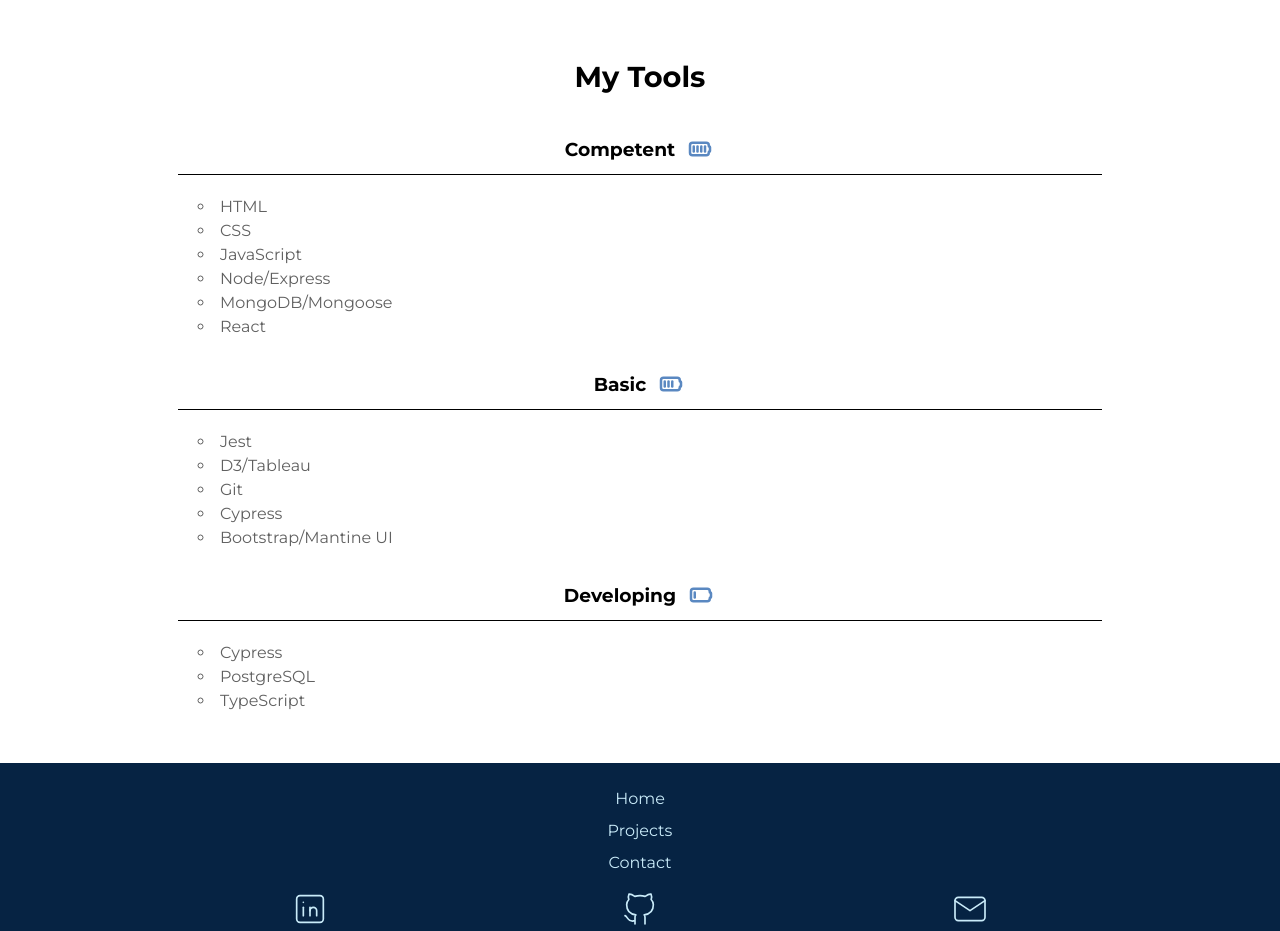
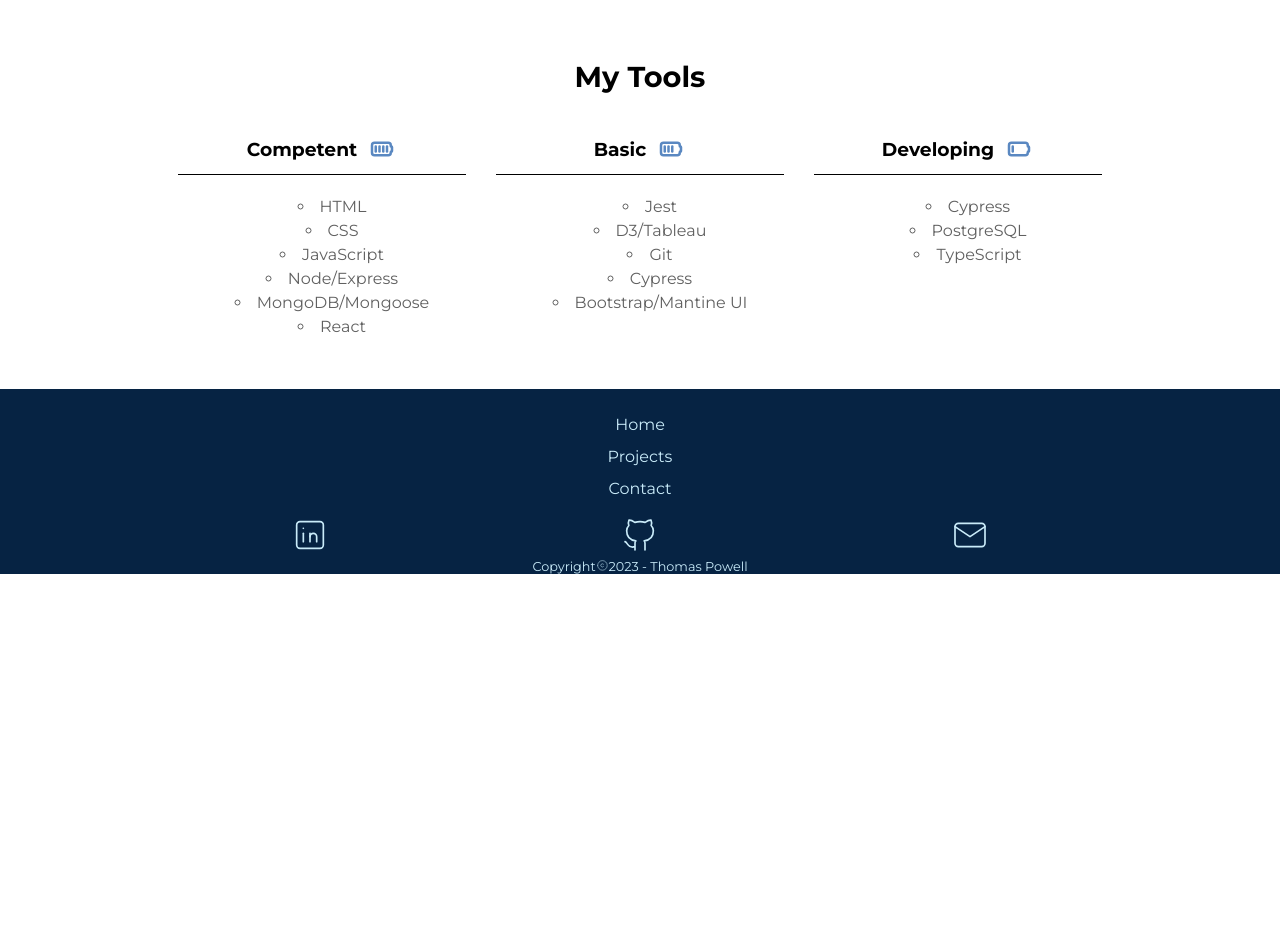
Before and after one commit to Tom2612/Portfolio, a React (Vite) app: page / in a window 1280 px wide. Shown: the part 1460-2391 px from the top of the page. After the commit the page ends 2034 px from the top, so only its background shows below. Built offline with nearby package versions, Linux system fonts and the light colour scheme.

Commit message:
Added card-container class to tools section

```diff
--- a/src/components/Tools.jsx
+++ b/src/components/Tools.jsx
@@ -6,6 +6,7 @@ export default function Tools() {
     <>
         <h2 className='card-title'>My Tools</h2>
 
+        <div className='card-container'>
             <div className='tool'>
                 <div className='card-head'>
                     <h3>Competent</h3>
@@ -46,6 +47,7 @@ export default function Tools() {
                     <li>TypeScript</li>
                 </ul>
             </div>
+        </div>
     </>
   )
 }
```
Lines whose indentation alone changed are shown as unchanged.
